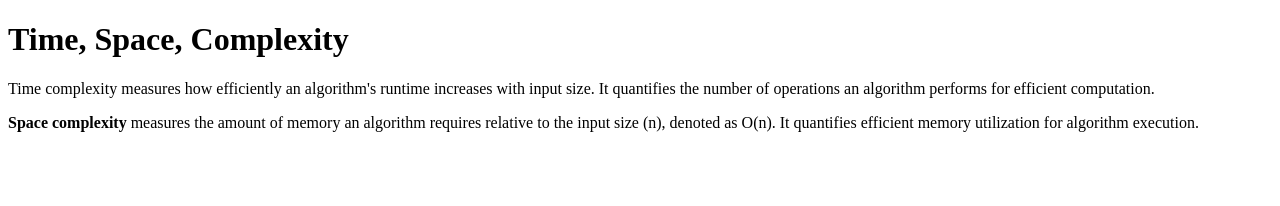
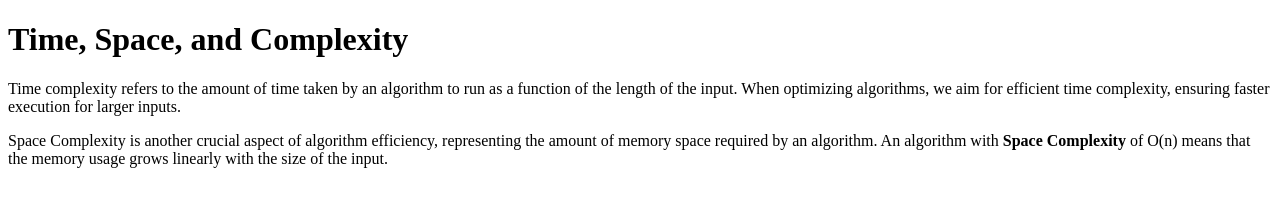
Before and after one commit to acciojob/time-and-space-complexity-JayantBaghel, a website: page main.html in a window 1280 px wide. Drawn offline with Linux system fonts and the light colour scheme.

Commit message:
created a submission

```diff
--- a/main.html
+++ b/main.html
@@ -3,19 +3,26 @@
   <head>
     <meta charset="UTF-8" />
     <meta name="viewport" content="width=device-width, initial-scale=1.0" />
-    <title>Document</title>
+    <title>Time, Space, and Complexity</title>
   </head>
   <body>
-    <h1>Time, Space, Complexity</h1>
+    <!-- Heading -->
+    <h1>Time, Space, and Complexity</h1>
+
+    <!-- First Paragraph - Time Complexity -->
     <p>
-      Time complexity measures how efficiently an algorithm's runtime increases
-      with input size. It quantifies the number of operations an algorithm
-      performs for efficient computation.
+      Time complexity refers to the amount of time taken by an algorithm to run
+      as a function of the length of the input. When optimizing algorithms, we
+      aim for efficient time complexity, ensuring faster execution for larger
+      inputs.
     </p>
+
+    <!-- Second Paragraph - Space Complexity -->
     <p>
-      <b>Space complexity</b> measures the amount of memory an algorithm
-      requires relative to the input size (n), denoted as O(n). It quantifies
-      efficient memory utilization for algorithm execution.
+      Space Complexity is another crucial aspect of algorithm efficiency,
+      representing the amount of memory space required by an algorithm. An
+      algorithm with <b>Space Complexity</b> of O(n) means that the memory usage
+      grows linearly with the size of the input.
     </p>
   </body>
 </html>
```
